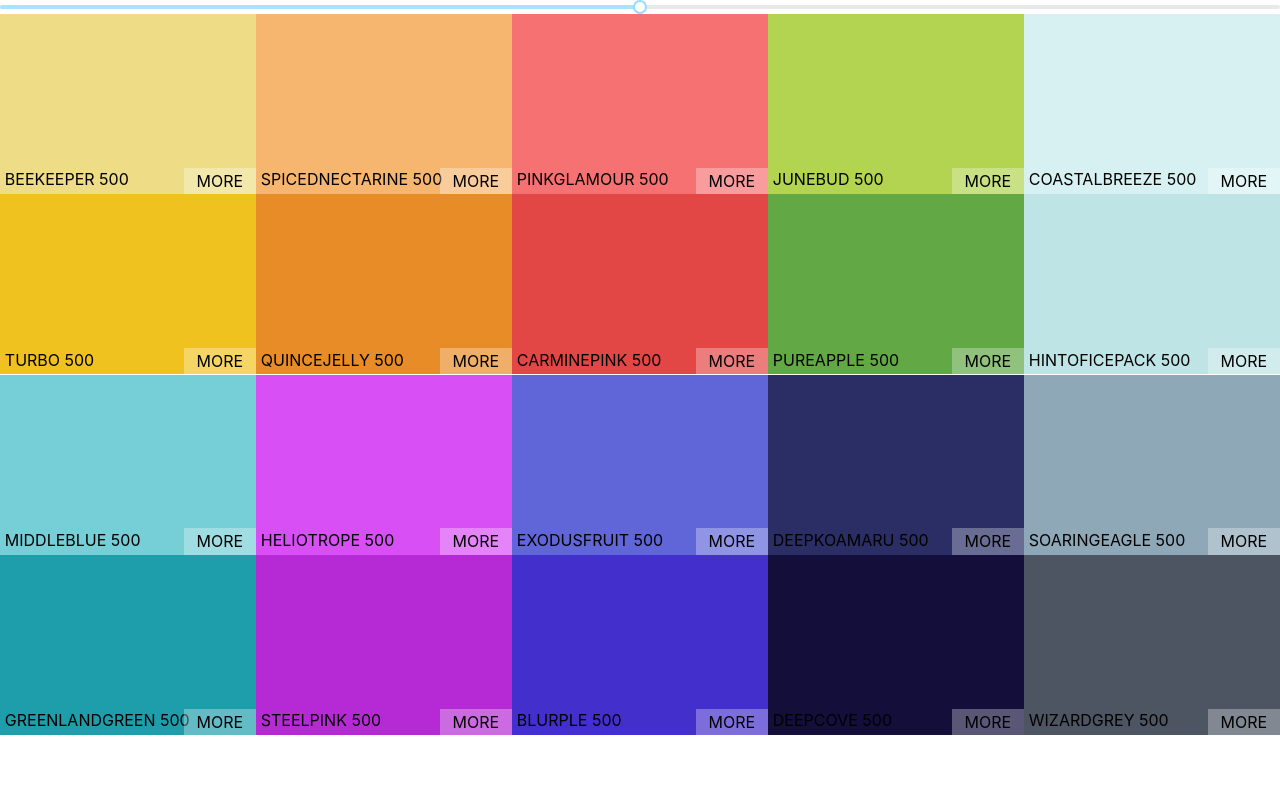
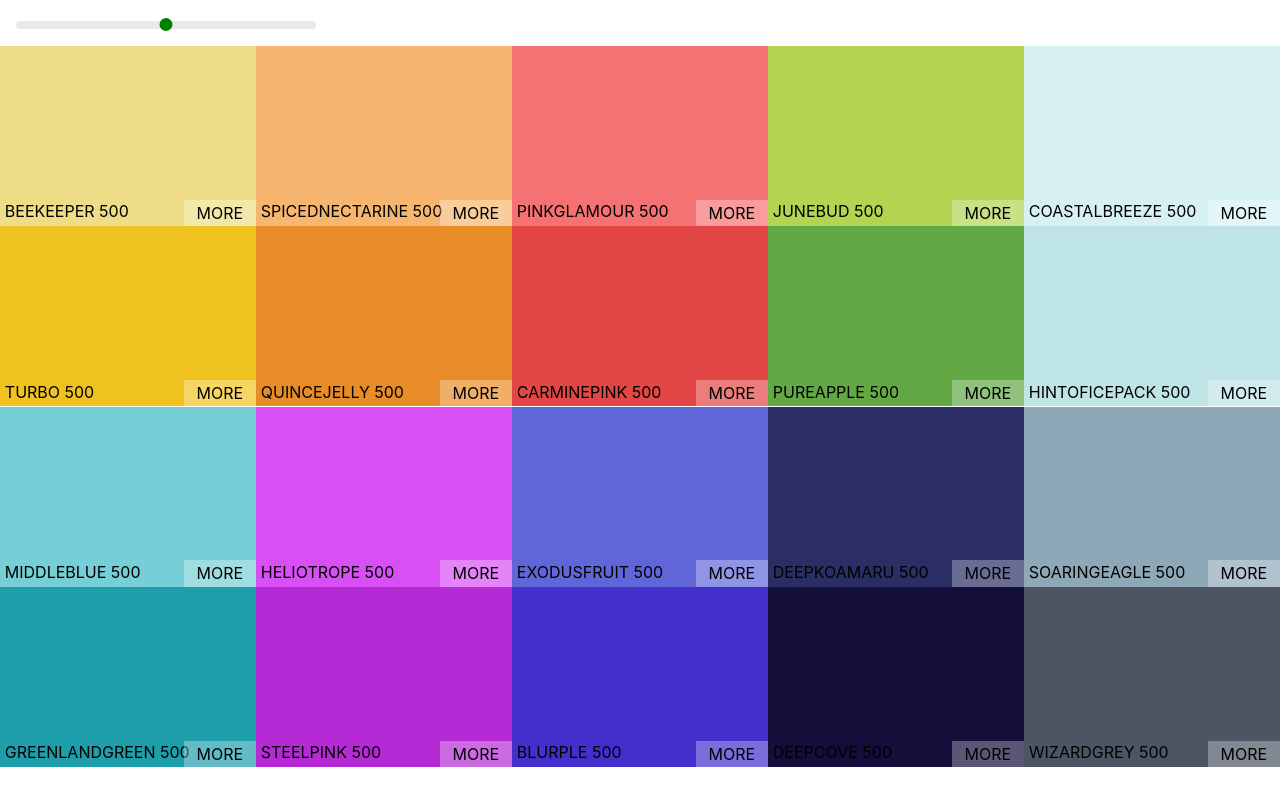
Before and after one commit to SumanIslam/ui-color-palette-react, a React (Create React App) app: page / in a window 1280 px wide. Built offline with nearby package versions, Linux system fonts and the light colour scheme.

Commit message:
added slider style

```diff
--- a/src/Palette.css
+++ b/src/Palette.css
@@ -5,3 +5,28 @@
 .Palette-colors {
   height: 90vh;
 }
+.slider {
+  width: 300px;
+  /* margin: 0 1rem; */
+  margin: 1rem;
+}
+.rc-slider-rail {
+  height: 8px;
+}
+
+.rc-slider-track {
+  background: transparent;
+}
+
+.rc-slider-handle,
+.rc-slider-handle:hover,
+.rc-slider-handle:focus,
+.rc-slider-handle:active {
+  background: green;
+  outline: 0;
+  border: 2px solid green;
+  box-shadow: none;
+  width: 13px;
+  height: 13px;
+  margin-top: -3px;
+}
--- a/src/Palette.js
+++ b/src/Palette.js
@@ -28,6 +28,7 @@ class Palette extends Component {
     ));
     return (
       <div className="Palette">
+        <div className="slider">
           <Slider
             defaultValue={this.state.level}
             min={100}
@@ -35,6 +36,8 @@ class Palette extends Component {
             step={100}
             onAfterChange={this.changeLevel}
           />
+        </div>
+
         <div className="Palette-colors">{colorBoxes}</div>
         {/* footer goes here */}
       </div>
```
Lines whose indentation alone changed are shown as unchanged.
